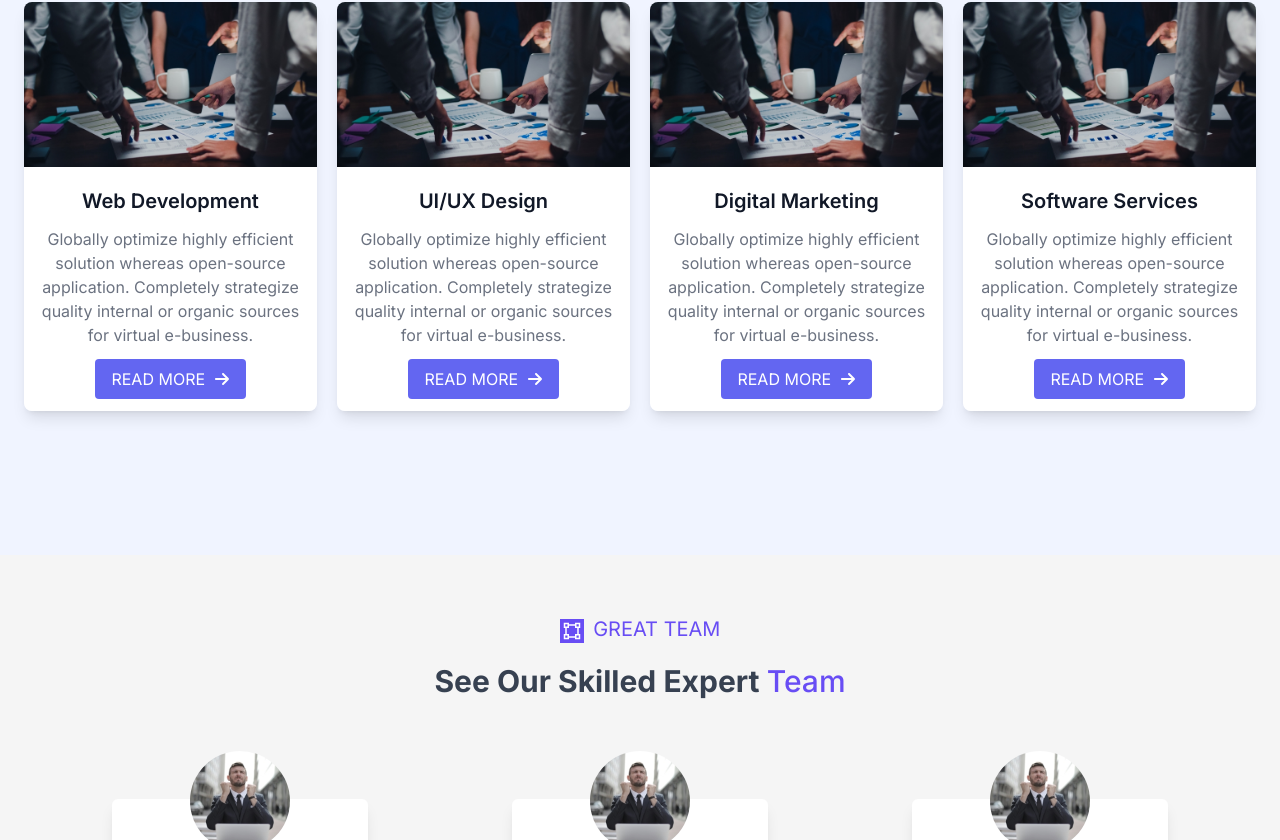
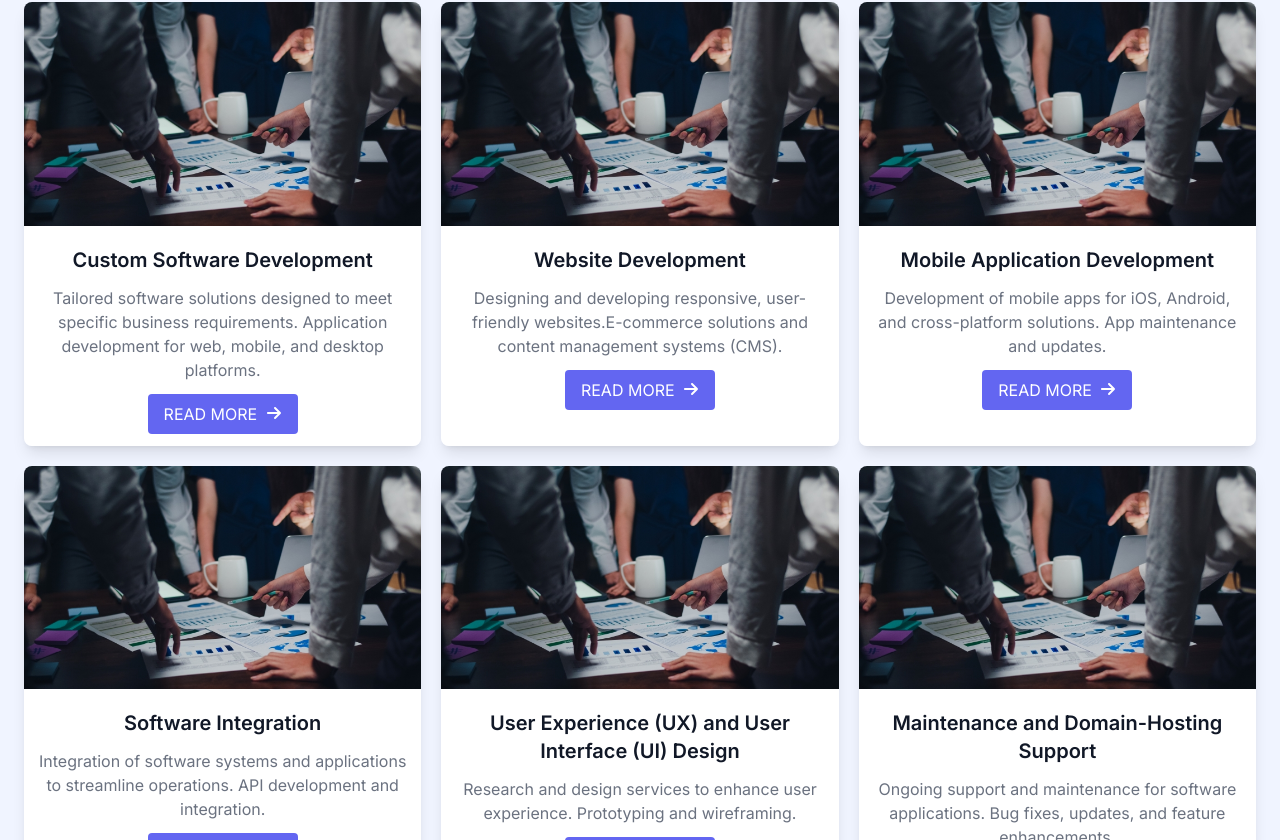
Before and after one commit to FusionPulseTech/FusionPulseTech-portfolio, a Next.js app in the folder ftp-portfolio/: page / in a window 1280 px wide. Shown: the part 2880-3720 px from the top of the page. Built offline with nearby package versions, Linux system fonts and the light colour scheme.

Commit message:
Update services-menu content done

```diff
--- a/ftp-portfolio/src/components/Services.tsx
+++ b/ftp-portfolio/src/components/Services.tsx
@@ -4,9 +4,47 @@ import { FaArrowRight } from "react-icons/fa6";
 import Image from "next/image";
 
 const Services = () => {
+  const services = [
+    {
+      id: "1",
+      title: "Custom Software Development",
+      description:
+        "Tailored software solutions designed to meet specific business requirements. Application development for web, mobile, and desktop platforms.",
+    },
+    {
+      id: "2",
+      title: "Website Development",
+      description:
+        "Designing and developing responsive, user-friendly websites.E-commerce solutions and content management systems (CMS).",
+    },
+    {
+      id: "3",
+      title: "Mobile Application Development",
+      description:
+        "Development of mobile apps for iOS, Android, and cross-platform solutions. App maintenance and updates.",
+    },
+    {
+      id: "4",
+      title: "Software Integration",
+      description:
+        "Integration of software systems and applications to streamline operations. API development and integration.",
+    },
+    {
+      id: "5",
+      title: "User Experience (UX) and User Interface (UI) Design",
+      description:
+        "Research and design services to enhance user experience. Prototyping and wireframing.",
+    },
+    {
+      id: "6",
+      title: "Maintenance and Domain-Hosting Support",
+      description:
+        "Ongoing support and maintenance for software applications. Bug fixes, updates, and feature enhancements.",
+    },
+  ];
   return (
     <>
-      <section id="services" className="text-gray-900 body-font bg-[#F0F4FF]">
+      <section id="services" className="text-gray-800 body-font bg-[#F0F4FF]">
         <div className="container py-24 mx-auto max-w-7xl px-5 lg:px-0">
           <div className=" flex flex-col sm:flex-row sm:items-center items-start justify-between mx-auto px-0 lg:px-5">
             <div>
@@ -33,27 +71,29 @@ const Services = () => {
           <div>
             <div className="relative py-12 sm:px-6 lg:pt-16">
               <div className="relative mx-auto max-w-7xl">
-                <div className="grid max-w-lg gap-5 mx-auto md:grid-cols-2 md:max-w-none lg:grid-cols-4 lg:max-w-none">
-                  <div className="flex flex-col overflow-hidden rounded-lg shadow-lg">
+                <div className="grid max-w-lg gap-5 mx-auto md:grid-cols-2 md:max-w-none lg:grid-cols-3 lg:max-w-none">
+                  {services.map((service) => (
+                    <div
+                      key={service.id}
+                      className="flex flex-col overflow-hidden rounded-lg shadow-lg"
+                    >
                       <div className="flex-shrink-0">
                         <Image
                           src="/meeting2.jpg"
                           width={500}
                           height={500}
                           alt="Picture of services card"
+                          className="hover:scale-110 duration-300"
                         />
                       </div>
                       <div className="flex flex-col justify-center flex-1 p-3 bg-white">
                         <div className="flex-1 text-center">
                           <a href="#" className="block mt-2">
                             <p className="text-xl font-semibold text-gray-900">
-                            Web Development
+                              {service.title}
                             </p>
                             <p className="mt-3 text-base text-gray-500">
-                            Globally optimize highly efficient solution whereas
-                            open-source application. Completely strategize
-                            quality internal or organic sources for virtual
-                            e-business.
+                              {service.description}
                             </p>
                           </a>
                           <button className=" text-white bg-indigo-500 border-0 mt-3 py-2 px-4 focus:outline-none hover:bg-gray-900 transition-colors duration-700 rounded">
@@ -63,93 +103,7 @@ const Services = () => {
                         </div>
                       </div>
                     </div>
-                  <div className="flex flex-col overflow-hidden rounded-lg shadow-lg">
-                    <div className="flex-shrink-0">
-                    <Image
-                      src="/meeting2.jpg"
-                      width={500}
-                      height={500}
-                      alt="Picture of services card"
-                      />
-                    </div>
-                    <div className="flex flex-col justify-center flex-1 p-3 bg-white">
-                      <div className="flex-1 text-center">
-                        <a href="#" className="block mt-2">
-                          <p className="text-xl font-semibold text-gray-900">
-                            UI/UX Design
-                          </p>
-                          <p className="mt-3 text-base text-gray-500">
-                            Globally optimize highly efficient solution whereas
-                            open-source application. Completely strategize
-                            quality internal or organic sources for virtual
-                            e-business.
-                          </p>
-                        </a>
-                        <button className=" text-white bg-indigo-500 border-0 mt-3 py-2 px-4 focus:outline-none hover:bg-gray-900 transition-colors duration-700 rounded">
-                        READ MORE{" "}
-                        <FaArrowRight className="inline-flex mb-1 ml-1" />
-                      </button>
-                      </div>
-                    </div>
-                  </div>
-                  <div className="flex flex-col overflow-hidden rounded-lg shadow-lg">
-                    <div className="flex-shrink-0">
-                    <Image
-                      src="/meeting2.jpg"
-                      width={500}
-                      height={500}
-                      alt="Picture of services card"
-                      />
-                    </div>
-                    <div className="flex flex-col justify-center flex-1 p-3 bg-white">
-                      <div className="flex-1 text-center">
-                        <a href="#" className="block mt-2">
-                          <p className="text-xl font-semibold text-gray-900">
-                            Digital Marketing
-                          </p>
-                          <p className="mt-3 text-base text-gray-500">
-                            Globally optimize highly efficient solution whereas
-                            open-source application. Completely strategize
-                            quality internal or organic sources for virtual
-                            e-business.
-                          </p>
-                        </a>
-                        <button className=" text-white bg-indigo-500 border-0 mt-3 py-2 px-4 focus:outline-none hover:bg-gray-900 transition-colors duration-700 rounded">
-                        READ MORE{" "}
-                        <FaArrowRight className="inline-flex mb-1 ml-1" />
-                      </button>
-                      </div>
-                    </div>
-                  </div>
-                  <div className="flex flex-col overflow-hidden rounded-lg shadow-lg">
-                    <div className="flex-shrink-0">
-                    <Image
-                      src="/meeting2.jpg"
-                      width={500}
-                      height={500}
-                      alt="Picture of services card"
-                      />
-                    </div>
-                    <div className="flex flex-col justify-center flex-1 p-3 bg-white ">
-                      <div className="flex-1 text-center">
-                        <a href="#" className="block mt-2">
-                          <p className="text-xl font-semibold text-gray-900">
-                            Software Services
-                          </p>
-                          <p className="mt-3 text-base text-gray-500">
-                            Globally optimize highly efficient solution whereas
-                            open-source application. Completely strategize
-                            quality internal or organic sources for virtual
-                            e-business.
-                          </p>
-                        </a>
-                        <button className=" text-white bg-indigo-500 border-0 mt-3 py-2 px-4 focus:outline-none hover:bg-gray-900 transition-colors duration-700 rounded">
-                        READ MORE{" "}
-                        <FaArrowRight className="inline-flex mb-1 ml-1" />
-                      </button>
-                      </div>
-                    </div>
-                  </div>
+                  ))}
                 </div>
               </div>
             </div>
```
Also changed, not shown: 1 other file (tests, documents, lock files or other folders). Lines whose indentation alone changed are shown as unchanged.
